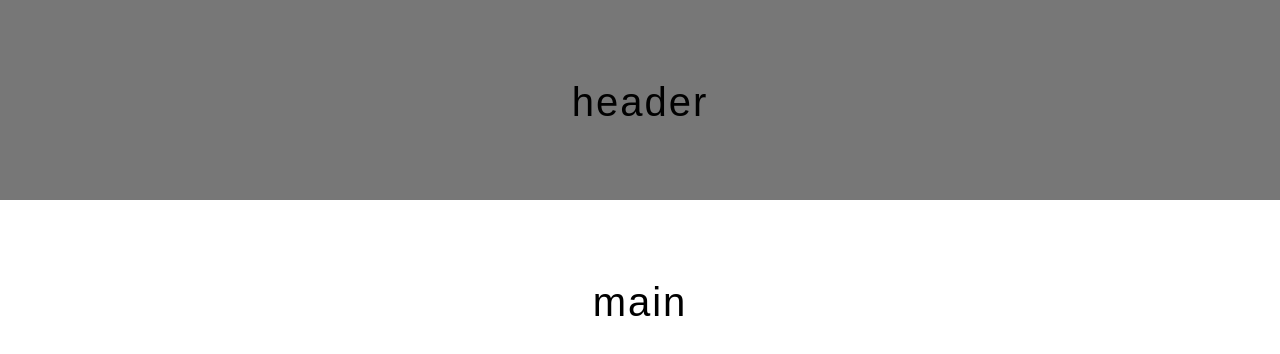
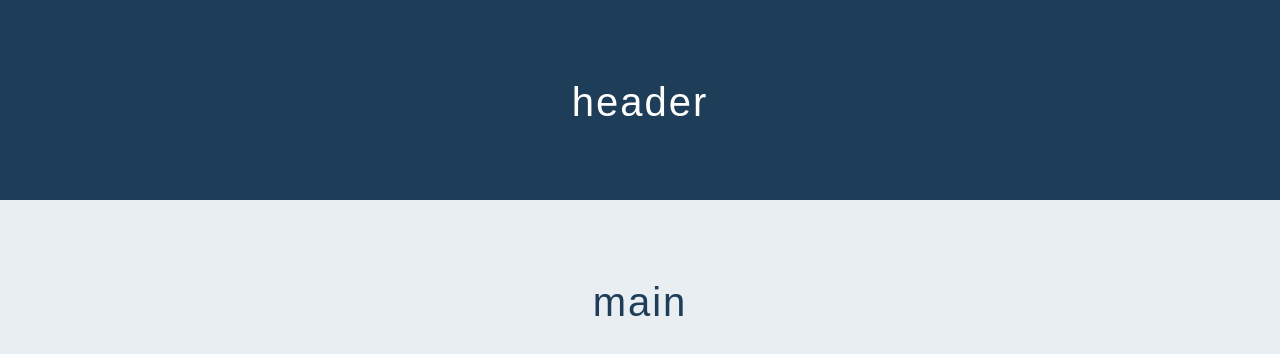
Before and after one commit to g-czajk/Scroll-indicator, a plain HTML site: page index.html in a window 1280 px wide. Shown: the top 354 px of the page. Drawn offline with Linux system fonts and the light colour scheme.

Commit message:
Change colors

```diff
--- a/style.css
+++ b/style.css
@@ -17,23 +17,28 @@
 
 .first {
     height: 25vh;
-    background-color: #777;
+    background-color: #1e3d58;
 }
 
 .main {
     height: 1000vh;
+    background-color: #e8eef1;
 }
 
 .last {
     height: 50vh;
-    background-color: #777;
+    background-color: #1e3d58;
 }
 
 p {
     padding-top: 80px;
-    color: #000;
+    color: #fff;
     font-family: arial, sans-serif;
     font-size: 40px;
     text-align: center;
     letter-spacing: 2px;
 }
+
+.main p {
+    color: #1e3d58;
+}
```
